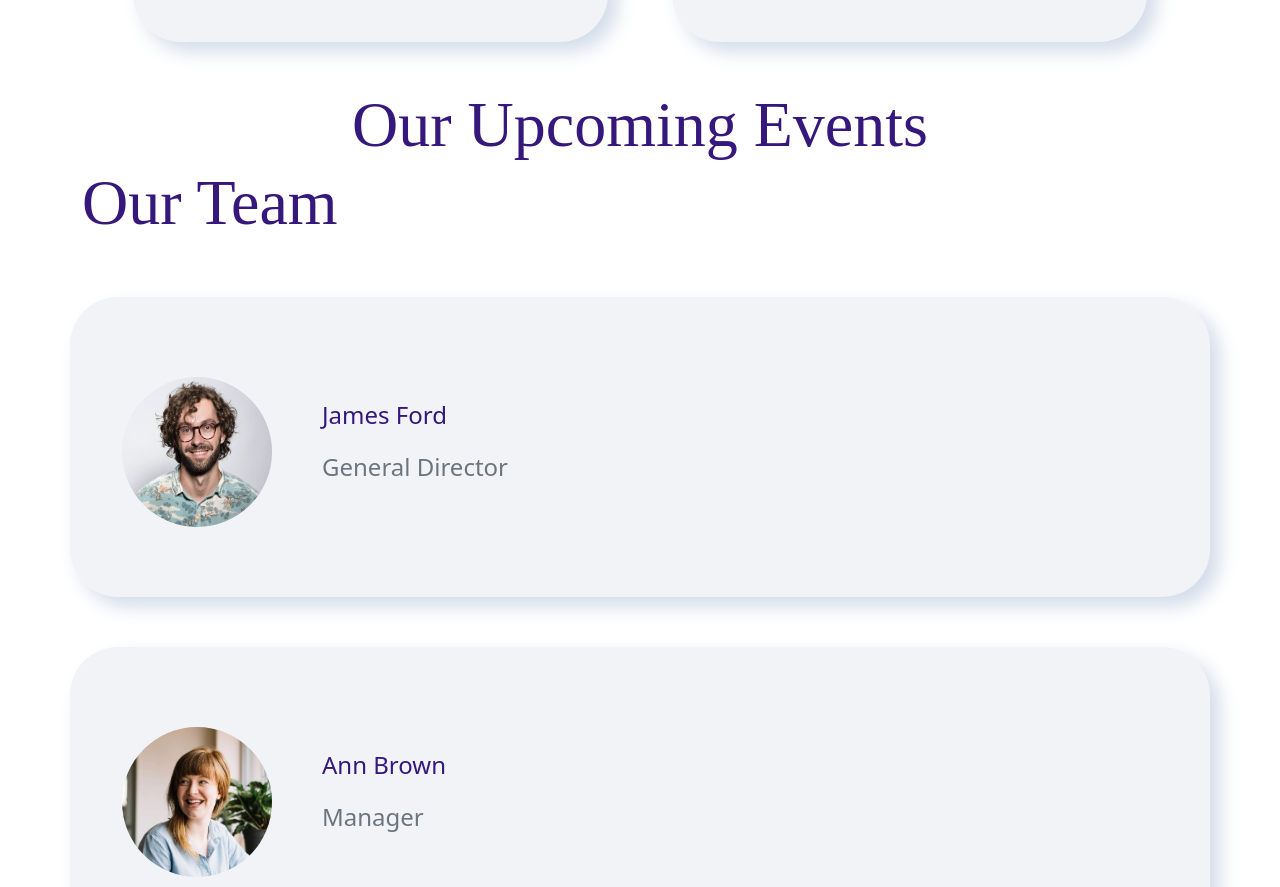
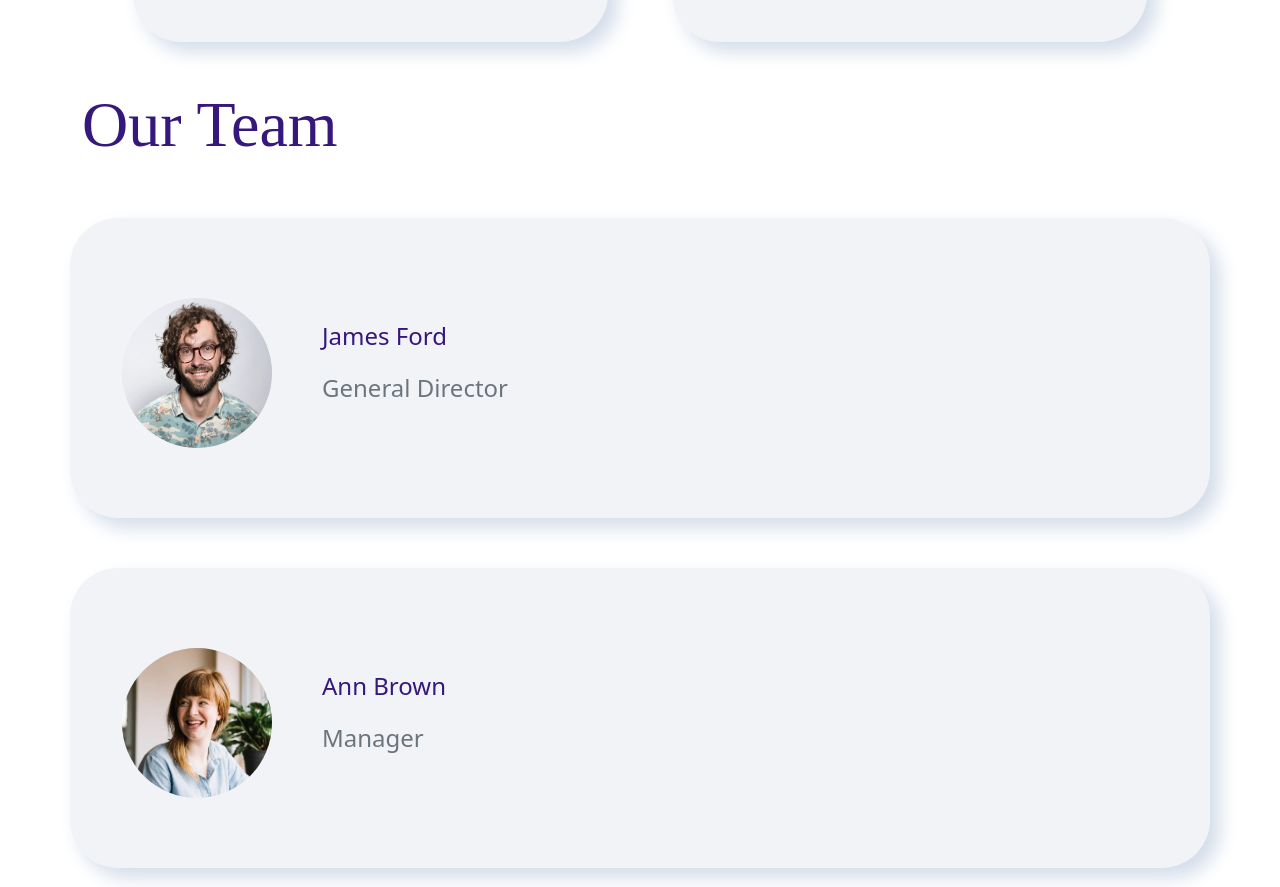
Before and after one commit to arjunsaini024/Secure, a plain HTML site: page index.html in a window 1280 px wide. Shown: the part 2705-3592 px from the top of the page. Drawn offline with nearby package versions, Linux system fonts and the light colour scheme.

Commit message:
some changes

```diff
--- a/index.html
+++ b/index.html
@@ -121,18 +121,6 @@
         </div>
       </div>
 
-
-      <!-- not completed -->
-
-      <div class="container">
-        <div class="row">
-          <h1 class="text-center our_features" style="color: #36187d;">Our Upcoming Events</h1>
-          <div class="col-lg-6">
-
-          </div>
-        </div>
-      </div>
-
       <div class="container">
         <h1 class="our_features" style="color: #36187d;">Our Team</h1>
         <div class="row d-flex align-content-between flex-wrap">
```
